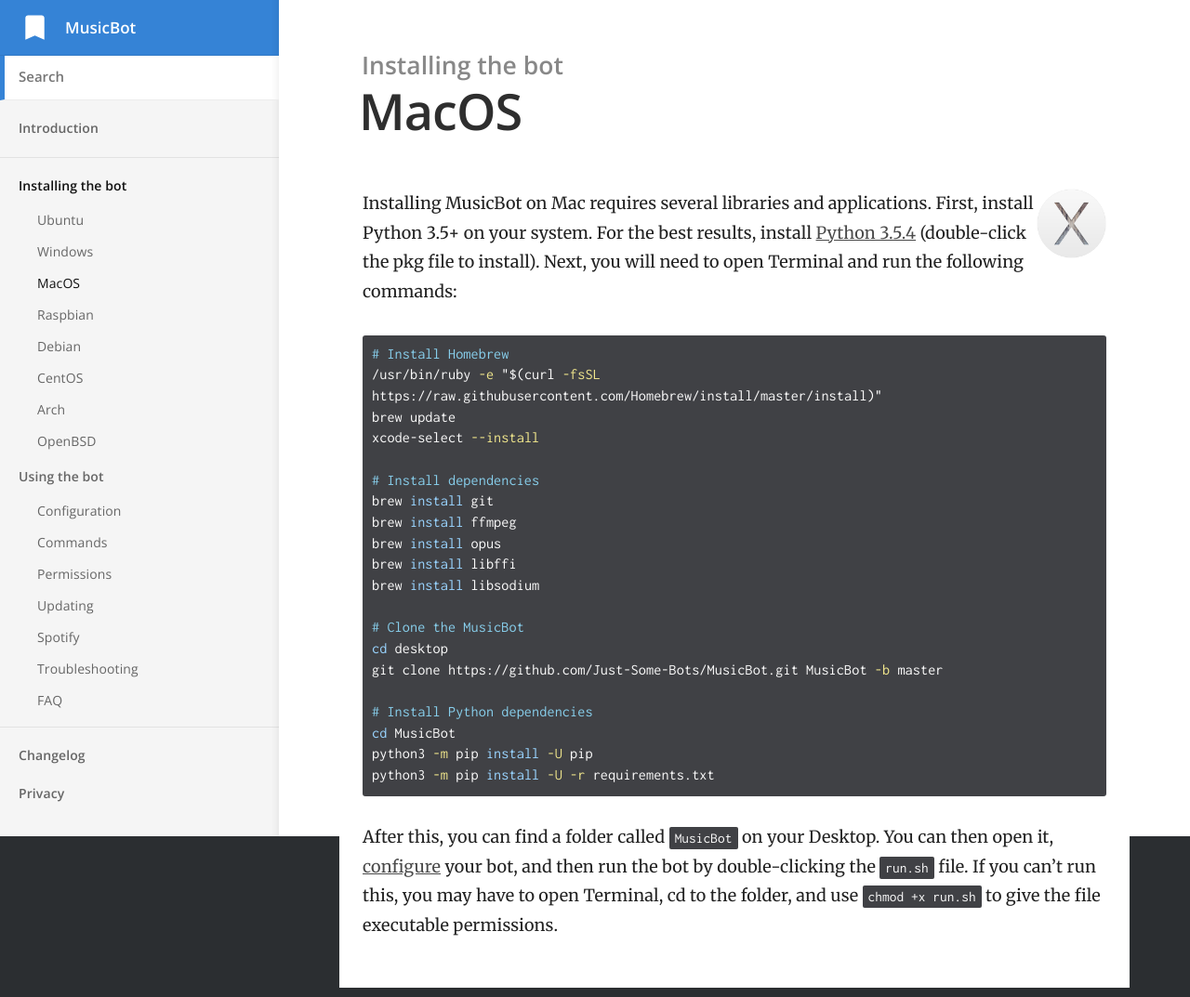
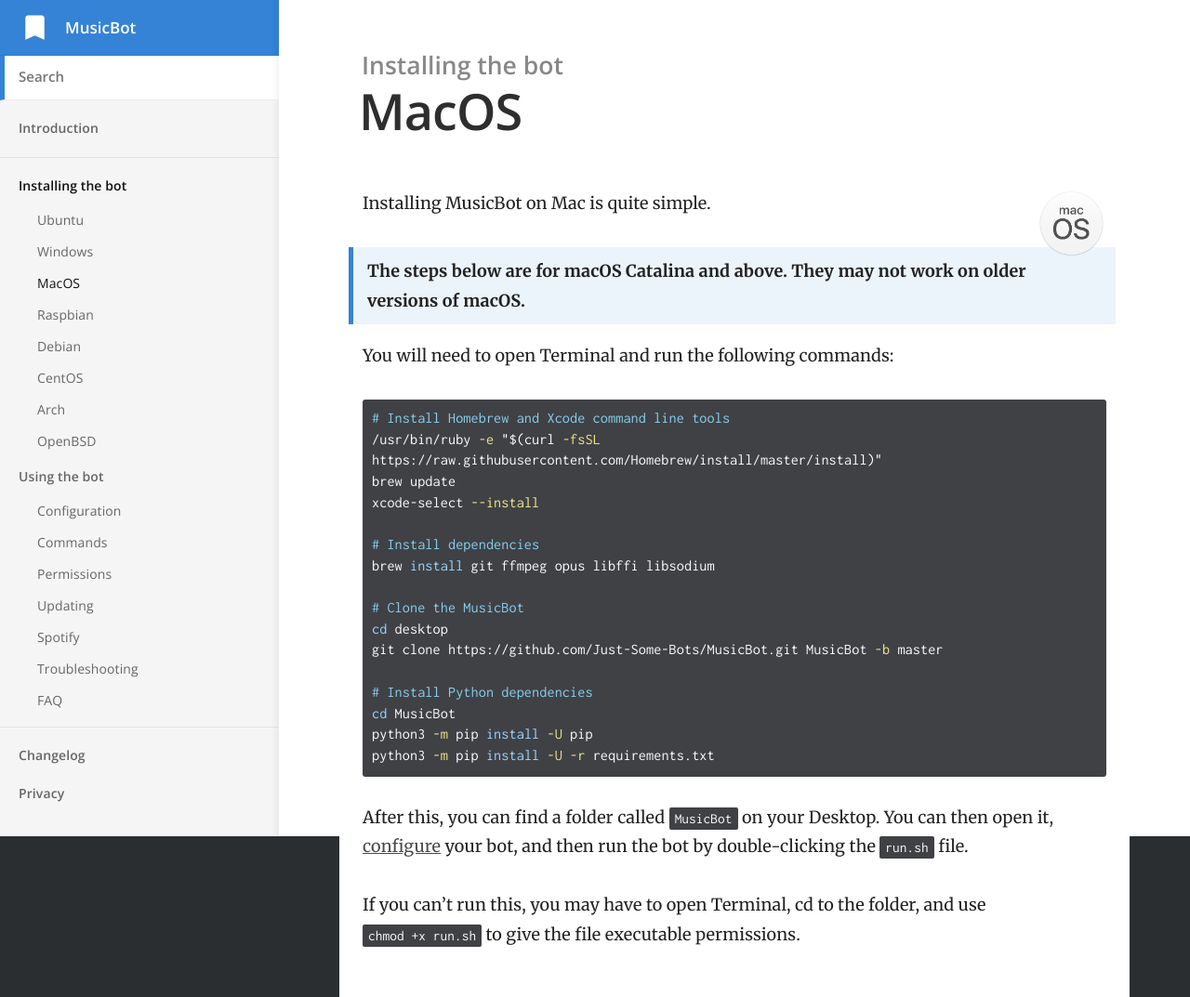
Before and after one commit to Just-Some-Bots/MusicBot, a Jekyll site: the page built from _docs/installing/mac.md, in a window 1280 px wide. Shown: the whole page at 93% size. Built offline with Jekyll 4.4.1, drawn with Linux system fonts in a browser that asks for light colours.

Commit message:
Update steps for macOS

````diff
--- a/_docs/installing/mac.md
+++ b/_docs/installing/mac.md
@@ -6,20 +6,20 @@ order: 3
 
 <img class="doc-img" src="{{ site.baseurl }}/images/mac.png" alt="Mac" style="width: 75px; float: right;"/>
 
-Installing MusicBot on Mac requires several libraries and applications. First, install Python 3.5+ on your system. For the best results, install [Python 3.5.4](https://www.python.org/ftp/python/3.5.4/python-3.5.4-macosx10.6.pkg) (double-click the pkg file to install). Next, you will need to open Terminal and run the following commands:
+Installing MusicBot on Mac is quite simple.
+
+> **The steps below are for macOS Catalina and above. They may not work on older versions of macOS.**
+
+You will need to open Terminal and run the following commands:
 
 ```bash
-# Install Homebrew
+# Install Homebrew and Xcode command line tools
 /usr/bin/ruby -e "$(curl -fsSL https://raw.githubusercontent.com/Homebrew/install/master/install)"
 brew update
 xcode-select --install
 
 # Install dependencies
-brew install git
-brew install ffmpeg
-brew install opus
-brew install libffi
-brew install libsodium
+brew install git ffmpeg opus libffi libsodium
 
 # Clone the MusicBot
 cd desktop
@@ -31,4 +31,6 @@ python3 -m pip install -U pip
 python3 -m pip install -U -r requirements.txt
 ```
 
-After this, you can find a folder called `MusicBot` on your Desktop. You can then open it, [configure]({{ site.baseurl }}/using/configuration) your bot, and then run the bot by double-clicking the `run.sh` file. If you can't run this, you may have to open Terminal, cd to the folder, and use `chmod +x run.sh` to give the file executable permissions.
+After this, you can find a folder called `MusicBot` on your Desktop. You can then open it, [configure]({{ site.baseurl }}/using/configuration) your bot, and then run the bot by double-clicking the `run.sh` file.
+
+If you can't run this, you may have to open Terminal, cd to the folder, and use `chmod +x run.sh` to give the file executable permissions.
````
Also changed, not shown: _docs/installing/windows.md (+1 -1 lines), images/mac.png.
